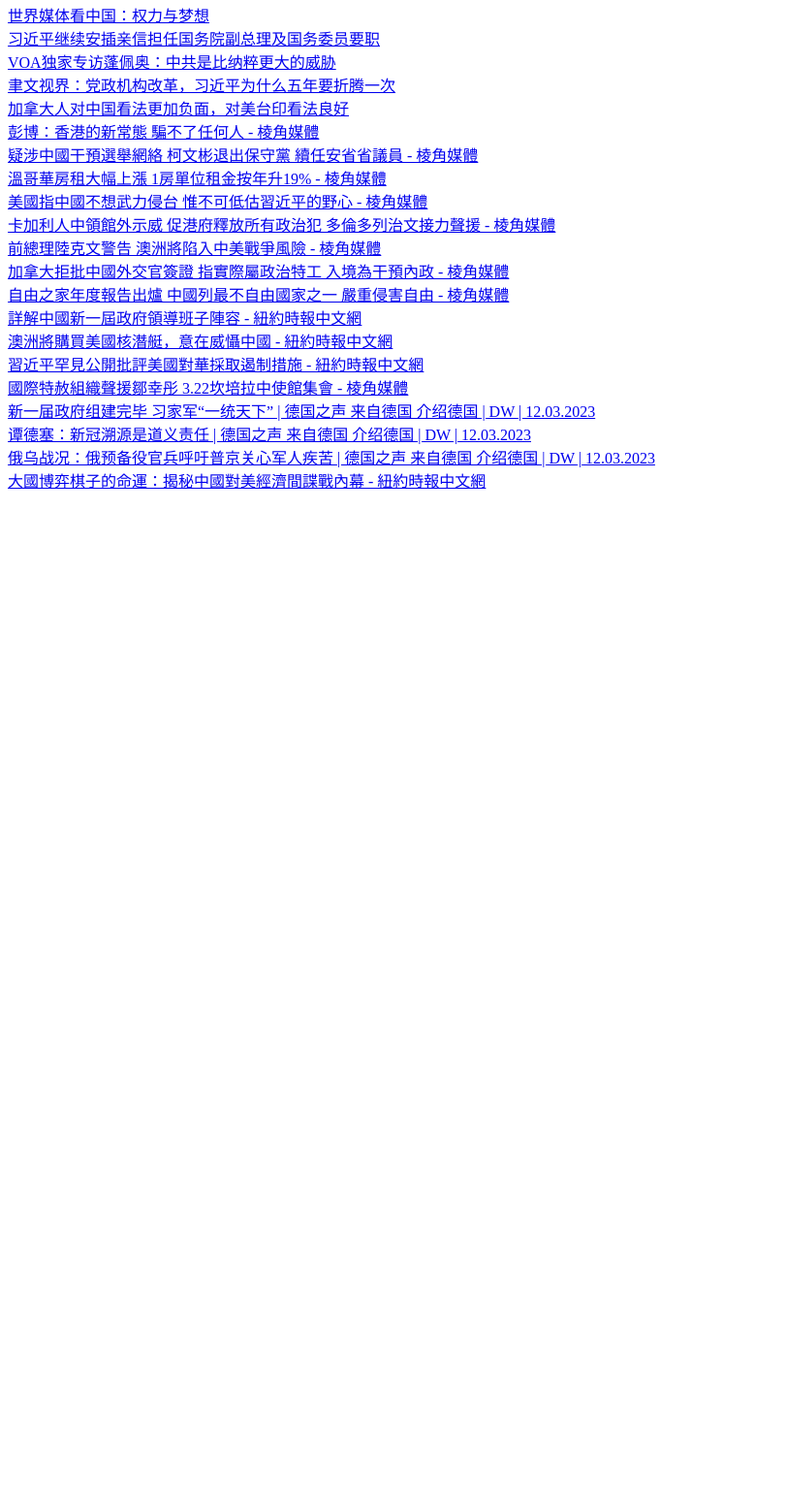
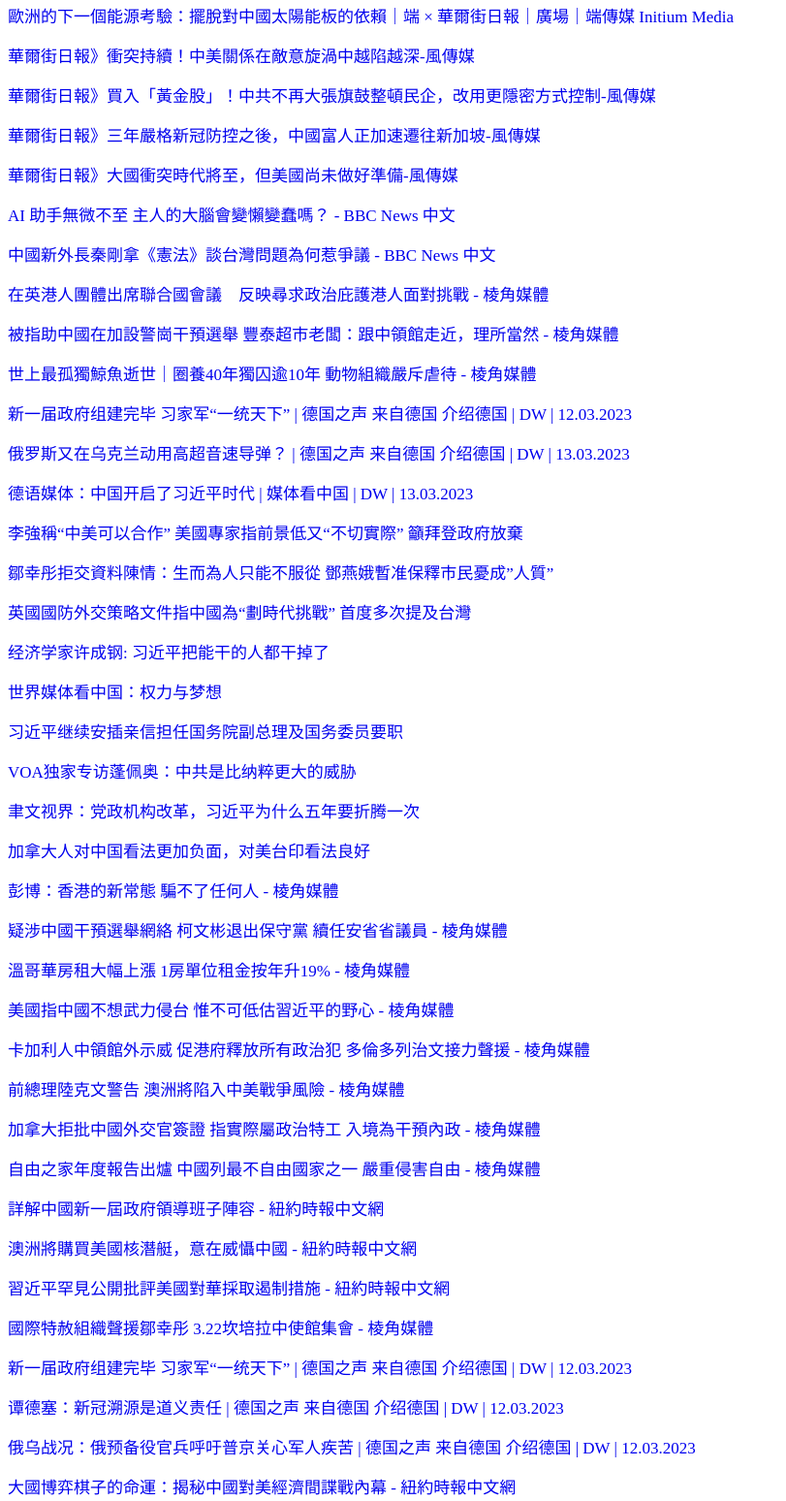
Before and after one commit to hillchoon/hillchoon.github.io, a plain HTML site: page index.html in a window 1280 px wide. Shown: the part 80-1628 px from the top of the page at 97% size, without its empty margins (0-811 px from the left). Before the commit the page ends 800 px from the top, so only its background shows below. Drawn offline with Linux system fonts and the light colour scheme.

Commit message:
mar 13, 2023

```diff
--- a/index.html
+++ b/index.html
@@ -3,7 +3,7 @@
 <head>
 <meta charset="UTF-8">
 <title>阿媽新聞匯</title>
-<style>
+<meta http-equiv="refresh" content="300"><style>
   #title {
     background-color: #ffcc00;
     color: #333333;
@@ -13,30 +13,47 @@
     padding: 10px;
     margin-bottom: 20px;
   }
-</style>
+  a {    font-size: 17px;    text-decoration: none;  }</style>
 </head>
 <body>
 <div id="title">阿媽新聞匯</div>
-<a href="https://www.voachinese.com/a/world-media-on-china---power-and-dream/7001444.html">世界媒体看中国：权力与梦想</a><br>
-<a href="https://www.voachinese.com/a/china-s-new-defense-minister-is-a-general-the-us-sanctioned-03122023/7001235.html">习近平继续安插亲信担任国务院副总理及国务委员要职</a><br>
-<a href="https://www.voachinese.com/a/7000221.html">VOA独家专访蓬佩奥：中共是比纳粹更大的威胁</a><br>
-<a href="https://www.voachinese.com/a/deng-yuwen-on-ccp-and-chinese-goverment-reforms-20230309/6997313.html">聿文视界：党政机构改革，习近平为什么五年要折腾一次</a><br>
-<a href="https://www.voachinese.com/a/canada-should-see-china-as-a-threat-or-enemy-most-canadians-say-survey-03112023/7000373.html">加拿大人对中国看法更加负面，对美台印看法良好</a><br>
-<a href="https://points-media.com/%e9%a6%99%e6%b8%af/%e5%bd%ad%e5%8d%9a%ef%bc%9a%e9%a6%99%e6%b8%af%e7%9a%84%e6%96%b0%e5%b8%b8%e6%85%8b-%e9%a8%99%e4%b8%8d%e4%ba%86%e4%bb%bb%e4%bd%95%e4%ba%ba/">彭博：香港的新常態 騙不了任何人 - 棱角媒體</a><br>
-<a href="https://points-media.com/%e5%8a%a0%e6%8b%bf%e5%a4%a7-%e5%8c%97%e7%be%8e/%e7%96%91%e6%b6%89%e4%b8%ad%e5%9c%8b%e5%b9%b2%e9%a0%90%e9%81%b8%e8%88%89%e7%b6%b2%e7%b5%a1-%e6%9f%af%e6%96%87%e5%bd%ac%e9%80%80%e5%87%ba%e4%bf%9d%e5%ae%88%e9%bb%a8-%e7%ba%8c%e4%bb%bb%e5%ae%89%e7%9c%81/">疑涉中國干預選舉網絡 柯文彬退出保守黨 續任安省省議員 - 棱角媒體</a><br>
-<a href="https://points-media.com/%e5%8a%a0%e6%8b%bf%e5%a4%a7-%e5%8c%97%e7%be%8e/%e6%ba%ab%e5%93%a5%e8%8f%af%e6%88%bf%e7%a7%9f%e5%a4%a7%e5%b9%85%e4%b8%8a%e6%bc%b2-1%e6%88%bf%e5%96%ae%e4%bd%8d%e7%a7%9f%e9%87%91%e6%8c%89%e5%b9%b4%e5%8d%8719/">溫哥華房租大幅上漲 1房單位租金按年升19% - 棱角媒體</a><br>
-<a href="https://points-media.com/%e5%8a%a0%e6%8b%bf%e5%a4%a7-%e5%8c%97%e7%be%8e/%e7%be%8e%e5%9c%8b%e6%8c%87%e4%b8%ad%e5%9c%8b%e4%b8%8d%e6%83%b3%e6%ad%a6%e5%8a%9b%e4%be%b5%e5%8f%b0-%e6%83%9f%e4%b8%8d%e5%8f%af%e4%bd%8e%e4%bc%b0%e7%bf%92%e8%bf%91%e5%b9%b3%e7%9a%84%e9%87%8e%e5%bf%83/">美國指中國不想武力侵台 惟不可低估習近平的野心 - 棱角媒體</a><br>
-<a href="https://points-media.com/%e5%8a%a0%e6%8b%bf%e5%a4%a7-%e5%8c%97%e7%be%8e/%e5%8d%a1%e5%8a%a0%e5%88%a9%e4%ba%ba%e4%b8%ad%e9%a0%98%e9%a4%a8%e5%a4%96%e7%a4%ba%e5%a8%81-%e4%bf%83%e6%b8%af%e5%ba%9c%e9%87%8b%e6%94%be%e6%89%80%e6%9c%89%e6%94%bf%e6%b2%bb%e7%8a%af-%e5%a4%9a%e5%80%ab/">卡加利人中領館外示威 促港府釋放所有政治犯 多倫多列治文接力聲援 - 棱角媒體</a><br>
-<a href="https://points-media.com/%e4%b8%ad%e5%9c%8b/%e5%89%8d%e7%b8%bd%e7%90%86%e9%99%b8%e5%85%8b%e6%96%87%e8%ad%a6%e5%91%8a-%e6%be%b3%e6%b4%b2%e5%b0%87%e9%99%b7%e5%85%a5%e4%b8%ad%e7%be%8e%e6%88%b0%e7%88%ad%e9%a2%a8%e9%9a%aa/">前總理陸克文警告 澳洲將陷入中美戰爭風險 - 棱角媒體</a><br>
-<a href="https://points-media.com/%e5%8a%a0%e6%8b%bf%e5%a4%a7-%e5%8c%97%e7%be%8e/%e5%8a%a0%e6%8b%bf%e5%a4%a7%e6%8b%92%e6%89%b9%e4%b8%ad%e5%9c%8b%e5%a4%96%e4%ba%a4%e5%ae%98%e7%b0%bd%e8%ad%89-%e6%8c%87%e5%af%a6%e9%9a%9b%e5%b1%ac%e6%94%bf%e6%b2%bb%e7%89%b9%e5%b7%a5-%e5%85%a5%e5%a2%83/">加拿大拒批中國外交官簽證 指實際屬政治特工 入境為干預內政 - 棱角媒體</a><br>
-<a href="https://points-media.com/%e4%b8%ad%e5%9c%8b/%e8%87%aa%e7%94%b1%e4%b9%8b%e5%ae%b6%e5%b9%b4%e5%ba%a6%e5%a0%b1%e5%91%8a%e5%87%ba%e7%88%90-%e4%b8%ad%e5%9c%8b%e5%88%97%e6%9c%80%e4%b8%8d%e8%87%aa%e7%94%b1%e5%9c%8b%e5%ae%b6%e4%b9%8b%e4%b8%80-%e7%b9%bc/">自由之家年度報告出爐 中國列最不自由國家之一 嚴重侵害自由 - 棱角媒體</a><br>
-<a href="https://cn.nytimes.com/china/20230310/china-leaders-xi-jinping/zh-hant/">詳解中國新一屆政府領導班子陣容 - 紐約時報中文網</a><br>
-<a href="https://cn.nytimes.com/asia-pacific/20230310/australia-nuclear-submarines-china/zh-hant/">澳洲將購買美國核潛艇，意在威懾中國 - 紐約時報中文網</a><br>
-<a href="https://cn.nytimes.com/china/20230308/china-us-xi-jinping/zh-hant/">習近平罕見公開批評美國對華採取遏制措施 - 紐約時報中文網</a><br>
-<a href="https://points-media.com/%e4%b8%ad%e5%9c%8b/%e5%9c%8b%e9%9a%9b%e7%89%b9%e8%b5%a6%e7%b5%84%e7%b9%94%e8%81%b2%e6%8f%b4%e9%84%92%e5%b9%b8%e5%bd%a4-3-22%e5%9d%8e%e5%9f%b9%e6%8b%89%e4%b8%ad%e4%bd%bf%e9%a4%a8%e9%9b%86%e6%9c%83/">國際特赦組織聲援鄒幸彤 3.22坎培拉中使館集會 - 棱角媒體</a><br>
-<a href="https://www.dw.com/zh/%E6%96%B0%E4%B8%80%E5%B1%8A%E6%94%BF%E5%BA%9C%E7%BB%84%E5%BB%BA%E5%AE%8C%E6%AF%95-%E4%B9%A0%E5%AE%B6%E5%86%9B%E4%B8%80%E7%BB%9F%E5%A4%A9%E4%B8%8B/a-64959961">新一届政府组建完毕 习家军“一统天下” | 德国之声 来自德国 介绍德国 | DW | 12.03.2023</a><br>
-<a href="https://www.dw.com/zh/%E8%B0%AD%E5%BE%B7%E5%A1%9E%E6%96%B0%E5%86%A0%E6%BA%AF%E6%BA%90%E6%98%AF%E9%81%93%E4%B9%89%E8%B4%A3%E4%BB%BB/a-64960866">谭德塞：新冠溯源是道义责任 | 德国之声 来自德国 介绍德国 | DW | 12.03.2023</a><br>
-<a href="https://www.dw.com/zh/%E4%BF%84%E4%B9%8C%E6%88%98%E5%86%B5%E4%BF%84%E9%A2%84%E5%A4%87%E5%BD%B9%E5%AE%98%E5%85%B5%E5%91%BC%E5%90%81%E6%99%AE%E4%BA%AC%E5%85%B3%E5%BF%83%E5%86%9B%E4%BA%BA%E7%96%BE%E8%8B%A6/a-64960318">俄乌战况：俄预备役官兵呼吁普京关心军人疾苦 | 德国之声 来自德国 介绍德国 | DW | 12.03.2023</a><br>
-<a href="https://cn.nytimes.com/usa/20230308/china-spying-intellectual-property/zh-hant/">大國博弈棋子的命運：揭秘中國對美經濟間諜戰內幕 - 紐約時報中文網</a><br>
+<a href="https://theinitium.com/article/20230219-wsj-europes-next-energy-test-wrestling-solar-back-from-china/" style="text-decoration:none;">歐洲的下一個能源考驗：擺脫對中國太陽能板的依賴｜端 × 華爾街日報｜廣場｜端傳媒 Initium Media</a><p>
+<a href="https://www.storm.mg/article/4754215" style="text-decoration:none;">華爾街日報》衝突持續！中美關係在敵意旋渦中越陷越深-風傳媒</a><p>
+<a href="https://www.storm.mg/article/4753030" style="text-decoration:none;">華爾街日報》買入「黃金股」！中共不再大張旗鼓整頓民企，改用更隱密方式控制-風傳媒</a><p>
+<a href="https://www.storm.mg/article/4747841" style="text-decoration:none;">華爾街日報》三年嚴格新冠防控之後，中國富人正加速遷往新加坡-風傳媒</a><p>
+<a href="https://www.storm.mg/article/4751815" style="text-decoration:none;">華爾街日報》大國衝突時代將至，但美國尚未做好準備-風傳媒</a><p>
+<a href="https://www.bbc.com/zhongwen/trad/science-64826174" style="text-decoration:none;">AI 助手無微不至 主人的大腦會變懶變蠢嗎？ - BBC News 中文</a><p>
+<a href="https://www.bbc.com/zhongwen/trad/64912762" style="text-decoration:none;">中國新外長秦剛拿《憲法》談台灣問題為何惹爭議 - BBC News 中文</a><p>
+<a href="https://points-media.com/%e6%9c%80%e6%96%b0/%e5%9c%a8%e8%8b%b1%e6%b8%af%e4%ba%ba%e5%9c%98%e9%ab%94%e5%87%ba%e5%b8%ad%e8%81%af%e5%90%88%e5%9c%8b%e6%9c%83%e8%ad%b0%e3%80%80%e5%8f%8d%e6%98%a0%e5%b0%8b%e6%b1%82%e6%94%bf%e6%b2%bb%e5%ba%87%e8%ad%b7/" style="text-decoration:none;">在英港人團體出席聯合國會議　反映尋求政治庇護港人面對挑戰 - 棱角媒體</a><p>
+<a href="https://points-media.com/%e5%8a%a0%e6%8b%bf%e5%a4%a7-%e5%8c%97%e7%be%8e/%e8%a2%ab%e6%8c%87%e5%8a%a9%e4%b8%ad%e5%9c%8b%e5%9c%a8%e5%8a%a0%e8%a8%ad%e8%ad%a6%e5%b4%97%e5%b9%b2%e9%a0%90%e9%81%b8%e8%88%89-%e8%b1%90%e6%b3%b0%e8%b6%85%e5%b8%82%e8%80%81%e9%97%86%ef%bc%9a%e8%b7%9f/" style="text-decoration:none;">被指助中國在加設警崗干預選舉 豐泰超市老闆：跟中領館走近，理所當然 - 棱角媒體</a><p>
+<a href="https://points-media.com/%e5%8a%a0%e6%8b%bf%e5%a4%a7-%e5%8c%97%e7%be%8e/%e4%b8%96%e4%b8%8a%e6%9c%80%e5%ad%a4%e7%8d%a8%e9%af%a8%e9%ad%9a%e9%80%9d%e4%b8%96%ef%bd%9c%e5%9c%88%e9%a4%8a40%e5%b9%b4%e7%8d%a8%e5%9b%9a%e9%80%be10%e5%b9%b4-%e5%8b%95%e7%89%a9%e7%b5%84%e7%b9%94/" style="text-decoration:none;">世上最孤獨鯨魚逝世｜圈養40年獨囚逾10年 動物組織嚴斥虐待 - 棱角媒體</a><p>
+<a href="https://www.dw.com/zh/%E6%96%B0%E4%B8%80%E5%B1%8A%E6%94%BF%E5%BA%9C%E7%BB%84%E5%BB%BA%E5%AE%8C%E6%AF%95-%E4%B9%A0%E5%AE%B6%E5%86%9B%E4%B8%80%E7%BB%9F%E5%A4%A9%E4%B8%8B/a-64959961" style="text-decoration:none;">新一届政府组建完毕 习家军“一统天下” | 德国之声 来自德国 介绍德国 | DW | 12.03.2023</a><p>
+<a href="https://www.dw.com/zh/%E4%BF%84%E7%BD%97%E6%96%AF%E5%8F%88%E5%9C%A8%E4%B9%8C%E5%85%8B%E5%85%B0%E5%8A%A8%E7%94%A8%E9%AB%98%E8%B6%85%E9%9F%B3%E9%80%9F%E5%AF%BC%E5%BC%B9/a-64972052" style="text-decoration:none;">俄罗斯又在乌克兰动用高超音速导弹？ | 德国之声 来自德国 介绍德国 | DW | 13.03.2023</a><p>
+<a href="https://www.dw.com/zh/%E5%BE%B7%E8%AF%AD%E5%AA%92%E4%BD%93%E4%B8%AD%E5%9B%BD%E5%BC%80%E5%90%AF%E4%BA%86%E4%B9%A0%E8%BF%91%E5%B9%B3%E6%97%B6%E4%BB%A3/a-64970413" style="text-decoration:none;">德语媒体：中国开启了习近平时代 | 媒体看中国 | DW | 13.03.2023</a><p>
+<a href="https://www.voacantonese.com/a/us-china-cooperation20230313/7003158.html" style="text-decoration:none;">李強稱“中美可以合作” 美國專家指前景低又“不切實際” 籲拜登政府放棄</a><p>
+<a href="https://www.voacantonese.com/a/p-it-hk-former-hk-alliance-leaders-jailed-4-5-months-on-refusing-ns-data-demand/7002152.html" style="text-decoration:none;">鄒幸彤拒交資料陳情：生而為人只能不服從 鄧燕娥暫准保釋市民憂成”人質”</a><p>
+<a href="https://www.voacantonese.com/a/p-kc-london-new-uk-strategy-calls-china-epoch-defining-and-systemic-challenge-mentions-taiwan-for-the-first-time-/7002836.html" style="text-decoration:none;">英國國防外交策略文件指中國為“劃時代挑戰” 首度多次提及台灣</a><p>
+<a href="https://www.voachinese.com/a/chinas-new-state-council-and-its-implications-20230307/6994488.html" style="text-decoration:none;">经济学家许成钢: 习近平把能干的人都干掉了</a><p>
+<a href="https://www.voachinese.com/a/world-media-on-china---power-and-dream/7001444.html" style="text-decoration:none;">世界媒体看中国：权力与梦想</a><p>
+<a href="https://www.voachinese.com/a/china-s-new-defense-minister-is-a-general-the-us-sanctioned-03122023/7001235.html" style="text-decoration:none;">习近平继续安插亲信担任国务院副总理及国务委员要职</a><p>
+<a href="https://www.voachinese.com/a/7000221.html" style="text-decoration:none;">VOA独家专访蓬佩奥：中共是比纳粹更大的威胁</a><p>
+<a href="https://www.voachinese.com/a/deng-yuwen-on-ccp-and-chinese-goverment-reforms-20230309/6997313.html" style="text-decoration:none;">聿文视界：党政机构改革，习近平为什么五年要折腾一次</a><p>
+<a href="https://www.voachinese.com/a/canada-should-see-china-as-a-threat-or-enemy-most-canadians-say-survey-03112023/7000373.html" style="text-decoration:none;">加拿大人对中国看法更加负面，对美台印看法良好</a><p>
+<a href="https://points-media.com/%e9%a6%99%e6%b8%af/%e5%bd%ad%e5%8d%9a%ef%bc%9a%e9%a6%99%e6%b8%af%e7%9a%84%e6%96%b0%e5%b8%b8%e6%85%8b-%e9%a8%99%e4%b8%8d%e4%ba%86%e4%bb%bb%e4%bd%95%e4%ba%ba/" style="text-decoration:none;">彭博：香港的新常態 騙不了任何人 - 棱角媒體</a><p>
+<a href="https://points-media.com/%e5%8a%a0%e6%8b%bf%e5%a4%a7-%e5%8c%97%e7%be%8e/%e7%96%91%e6%b6%89%e4%b8%ad%e5%9c%8b%e5%b9%b2%e9%a0%90%e9%81%b8%e8%88%89%e7%b6%b2%e7%b5%a1-%e6%9f%af%e6%96%87%e5%bd%ac%e9%80%80%e5%87%ba%e4%bf%9d%e5%ae%88%e9%bb%a8-%e7%ba%8c%e4%bb%bb%e5%ae%89%e7%9c%81/" style="text-decoration:none;">疑涉中國干預選舉網絡 柯文彬退出保守黨 續任安省省議員 - 棱角媒體</a><p>
+<a href="https://points-media.com/%e5%8a%a0%e6%8b%bf%e5%a4%a7-%e5%8c%97%e7%be%8e/%e6%ba%ab%e5%93%a5%e8%8f%af%e6%88%bf%e7%a7%9f%e5%a4%a7%e5%b9%85%e4%b8%8a%e6%bc%b2-1%e6%88%bf%e5%96%ae%e4%bd%8d%e7%a7%9f%e9%87%91%e6%8c%89%e5%b9%b4%e5%8d%8719/" style="text-decoration:none;">溫哥華房租大幅上漲 1房單位租金按年升19% - 棱角媒體</a><p>
+<a href="https://points-media.com/%e5%8a%a0%e6%8b%bf%e5%a4%a7-%e5%8c%97%e7%be%8e/%e7%be%8e%e5%9c%8b%e6%8c%87%e4%b8%ad%e5%9c%8b%e4%b8%8d%e6%83%b3%e6%ad%a6%e5%8a%9b%e4%be%b5%e5%8f%b0-%e6%83%9f%e4%b8%8d%e5%8f%af%e4%bd%8e%e4%bc%b0%e7%bf%92%e8%bf%91%e5%b9%b3%e7%9a%84%e9%87%8e%e5%bf%83/" style="text-decoration:none;">美國指中國不想武力侵台 惟不可低估習近平的野心 - 棱角媒體</a><p>
+<a href="https://points-media.com/%e5%8a%a0%e6%8b%bf%e5%a4%a7-%e5%8c%97%e7%be%8e/%e5%8d%a1%e5%8a%a0%e5%88%a9%e4%ba%ba%e4%b8%ad%e9%a0%98%e9%a4%a8%e5%a4%96%e7%a4%ba%e5%a8%81-%e4%bf%83%e6%b8%af%e5%ba%9c%e9%87%8b%e6%94%be%e6%89%80%e6%9c%89%e6%94%bf%e6%b2%bb%e7%8a%af-%e5%a4%9a%e5%80%ab/" style="text-decoration:none;">卡加利人中領館外示威 促港府釋放所有政治犯 多倫多列治文接力聲援 - 棱角媒體</a><p>
+<a href="https://points-media.com/%e4%b8%ad%e5%9c%8b/%e5%89%8d%e7%b8%bd%e7%90%86%e9%99%b8%e5%85%8b%e6%96%87%e8%ad%a6%e5%91%8a-%e6%be%b3%e6%b4%b2%e5%b0%87%e9%99%b7%e5%85%a5%e4%b8%ad%e7%be%8e%e6%88%b0%e7%88%ad%e9%a2%a8%e9%9a%aa/" style="text-decoration:none;">前總理陸克文警告 澳洲將陷入中美戰爭風險 - 棱角媒體</a><p>
+<a href="https://points-media.com/%e5%8a%a0%e6%8b%bf%e5%a4%a7-%e5%8c%97%e7%be%8e/%e5%8a%a0%e6%8b%bf%e5%a4%a7%e6%8b%92%e6%89%b9%e4%b8%ad%e5%9c%8b%e5%a4%96%e4%ba%a4%e5%ae%98%e7%b0%bd%e8%ad%89-%e6%8c%87%e5%af%a6%e9%9a%9b%e5%b1%ac%e6%94%bf%e6%b2%bb%e7%89%b9%e5%b7%a5-%e5%85%a5%e5%a2%83/" style="text-decoration:none;">加拿大拒批中國外交官簽證 指實際屬政治特工 入境為干預內政 - 棱角媒體</a><p>
+<a href="https://points-media.com/%e4%b8%ad%e5%9c%8b/%e8%87%aa%e7%94%b1%e4%b9%8b%e5%ae%b6%e5%b9%b4%e5%ba%a6%e5%a0%b1%e5%91%8a%e5%87%ba%e7%88%90-%e4%b8%ad%e5%9c%8b%e5%88%97%e6%9c%80%e4%b8%8d%e8%87%aa%e7%94%b1%e5%9c%8b%e5%ae%b6%e4%b9%8b%e4%b8%80-%e7%b9%bc/" style="text-decoration:none;">自由之家年度報告出爐 中國列最不自由國家之一 嚴重侵害自由 - 棱角媒體</a><p>
+<a href="https://cn.nytimes.com/china/20230310/china-leaders-xi-jinping/zh-hant/" style="text-decoration:none;">詳解中國新一屆政府領導班子陣容 - 紐約時報中文網</a><p>
+<a href="https://cn.nytimes.com/asia-pacific/20230310/australia-nuclear-submarines-china/zh-hant/" style="text-decoration:none;">澳洲將購買美國核潛艇，意在威懾中國 - 紐約時報中文網</a><p>
+<a href="https://cn.nytimes.com/china/20230308/china-us-xi-jinping/zh-hant/" style="text-decoration:none;">習近平罕見公開批評美國對華採取遏制措施 - 紐約時報中文網</a><p>
+<a href="https://points-media.com/%e4%b8%ad%e5%9c%8b/%e5%9c%8b%e9%9a%9b%e7%89%b9%e8%b5%a6%e7%b5%84%e7%b9%94%e8%81%b2%e6%8f%b4%e9%84%92%e5%b9%b8%e5%bd%a4-3-22%e5%9d%8e%e5%9f%b9%e6%8b%89%e4%b8%ad%e4%bd%bf%e9%a4%a8%e9%9b%86%e6%9c%83/" style="text-decoration:none;">國際特赦組織聲援鄒幸彤 3.22坎培拉中使館集會 - 棱角媒體</a><p>
+<a href="https://www.dw.com/zh/%E6%96%B0%E4%B8%80%E5%B1%8A%E6%94%BF%E5%BA%9C%E7%BB%84%E5%BB%BA%E5%AE%8C%E6%AF%95-%E4%B9%A0%E5%AE%B6%E5%86%9B%E4%B8%80%E7%BB%9F%E5%A4%A9%E4%B8%8B/a-64959961" style="text-decoration:none;">新一届政府组建完毕 习家军“一统天下” | 德国之声 来自德国 介绍德国 | DW | 12.03.2023</a><p>
+<a href="https://www.dw.com/zh/%E8%B0%AD%E5%BE%B7%E5%A1%9E%E6%96%B0%E5%86%A0%E6%BA%AF%E6%BA%90%E6%98%AF%E9%81%93%E4%B9%89%E8%B4%A3%E4%BB%BB/a-64960866" style="text-decoration:none;">谭德塞：新冠溯源是道义责任 | 德国之声 来自德国 介绍德国 | DW | 12.03.2023</a><p>
+<a href="https://www.dw.com/zh/%E4%BF%84%E4%B9%8C%E6%88%98%E5%86%B5%E4%BF%84%E9%A2%84%E5%A4%87%E5%BD%B9%E5%AE%98%E5%85%B5%E5%91%BC%E5%90%81%E6%99%AE%E4%BA%AC%E5%85%B3%E5%BF%83%E5%86%9B%E4%BA%BA%E7%96%BE%E8%8B%A6/a-64960318" style="text-decoration:none;">俄乌战况：俄预备役官兵呼吁普京关心军人疾苦 | 德国之声 来自德国 介绍德国 | DW | 12.03.2023</a><p>
+<a href="https://cn.nytimes.com/usa/20230308/china-spying-intellectual-property/zh-hant/" style="text-decoration:none;">大國博弈棋子的命運：揭秘中國對美經濟間諜戰內幕 - 紐約時報中文網</a><p>
 </body>
 </html>
```
Also changed, not shown: 2 other files.
